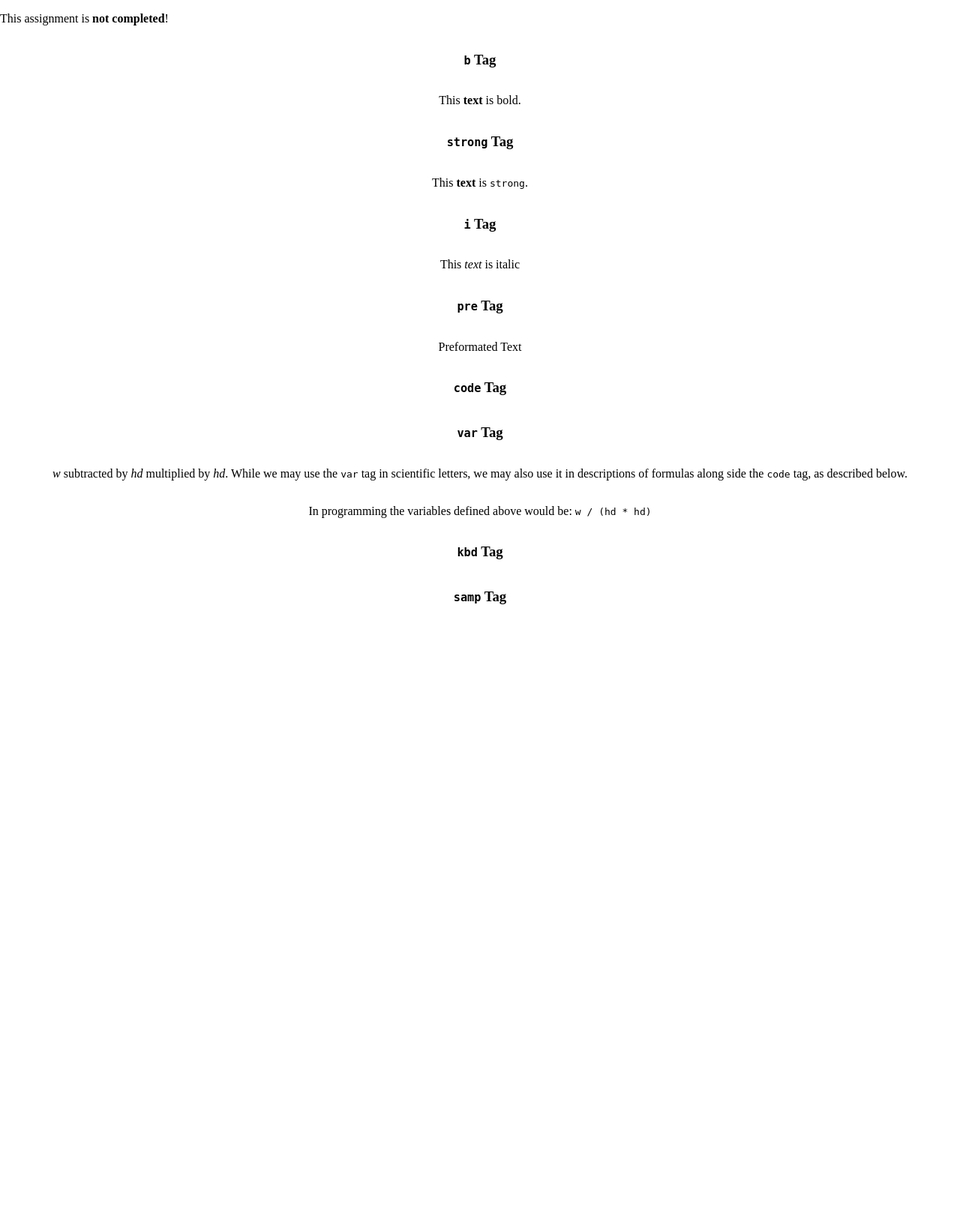
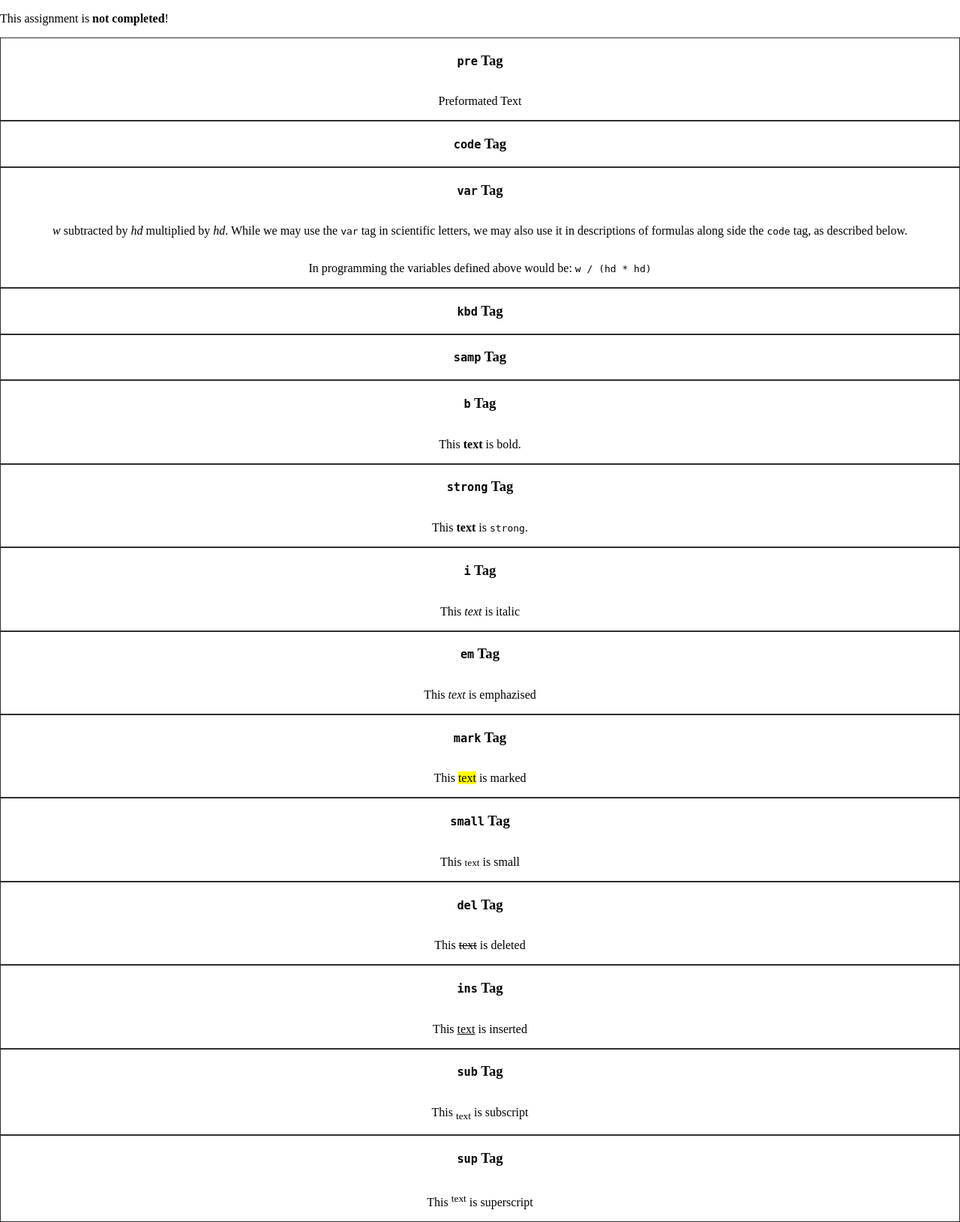
Before and after one commit to KjellHarald/scratch, a PHP site: page /kurs/HTML-CSS-Tags.html in a window 1280 px wide. Shown: the whole page at 75% size. Before the commit the page ends 806 px from the top, so only its background shows below. Run offline with PHP 8.4, Linux system fonts and the light colour scheme.

Commit message:
push all

```diff
--- /dev/null
+++ b/firefox-ext/ext.js
@@ -0,0 +1,4 @@
+let store = [];
+let tabQuery = browser.tabs.query({ currentWindow: true, active: true }){
+
+}
--- a/kurs/HTML-CSS-Tags.html
+++ b/kurs/HTML-CSS-Tags.html
@@ -10,21 +10,6 @@
   </head>
   <body>
     <p>This assignment is <b>not completed</b>!</p>
-    <div class="tags">
-      <h3><code>b</code> Tag</h3>
-      <p>This <b>text</b> is bold.</p>
-    </div>
-
-    <div class="tags">
-      <h3><code>strong</code> Tag</h3>
-      <p>This <strong>text</strong> is <code>strong</code>.</p>
-    </div>
-
-    <div class="tags">
-      <h3><code>i</code> Tag</h3>
-      <p>This <i>text</i> is italic</p>
-    </div>
-
     <div class="tags">
       <h3><code>pre</code> Tag</h3>
       <p>Preformated Text</p>
@@ -57,5 +42,55 @@
     <div class="tags">
       <h3><code>samp</code> Tag</h3>
     </div>
+
+    <div class="tags">
+      <h3><code>b</code> Tag</h3>
+      <p>This <b>text</b> is bold.</p>
+    </div>
+
+    <div class="tags">
+      <h3><code>strong</code> Tag</h3>
+      <p>This <strong>text</strong> is <code>strong</code>.</p>
+    </div>
+
+    <div class="tags">
+      <h3><code>i</code> Tag</h3>
+      <p>This <i>text</i> is italic</p>
+    </div>
+
+    <div class="tags">
+      <h3><code>em</code> Tag</h3>
+      <p>This <em>text</em> is emphazised</p>
+    </div>
+
+    <div class="tags">
+      <h3><code>mark</code> Tag</h3>
+      <p>This <mark>text</mark> is marked</p>
+    </div>
+
+    <div class="tags">
+      <h3><code>small</code> Tag</h3>
+      <p>This <small>text</small> is small</p>
+    </div>
+
+    <div class="tags">
+      <h3><code>del</code> Tag</h3>
+      <p>This <del>text</del> is deleted</p>
+    </div>
+
+    <div class="tags">
+      <h3><code>ins</code> Tag</h3>
+      <p>This <ins>text</ins> is inserted</p>
+    </div>
+
+    <div class="tags">
+      <h3><code>sub</code> Tag</h3>
+      <p>This <sub>text</sub> is subscript</p>
+    </div>
+
+    <div class="tags">
+      <h3><code>sup</code> Tag</h3>
+      <p>This <sup>text</sup> is superscript</p>
+    </div>
   </body>
 </html>
--- a/kurs/html-css-tags.css
+++ b/kurs/html-css-tags.css
@@ -7,4 +7,5 @@ body {
   justify-content: center;
   flex-direction: column;
   align-items: center;
+  border: 1px solid #2e2e2e;
 }
```
Also changed, not shown: info.md (added, +1 -0 lines), firefox-ext/index.html (added), firefox-ext/styles.css (added).
